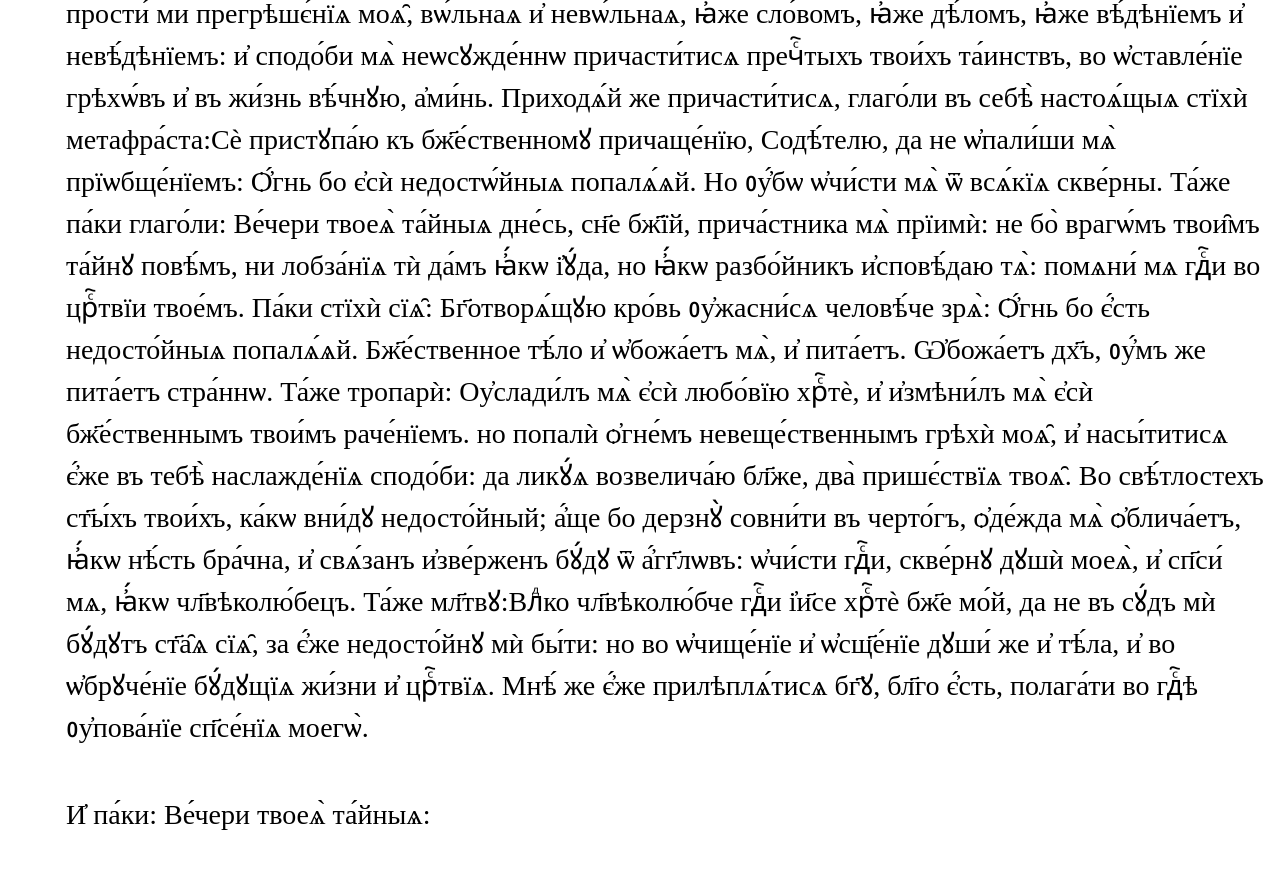
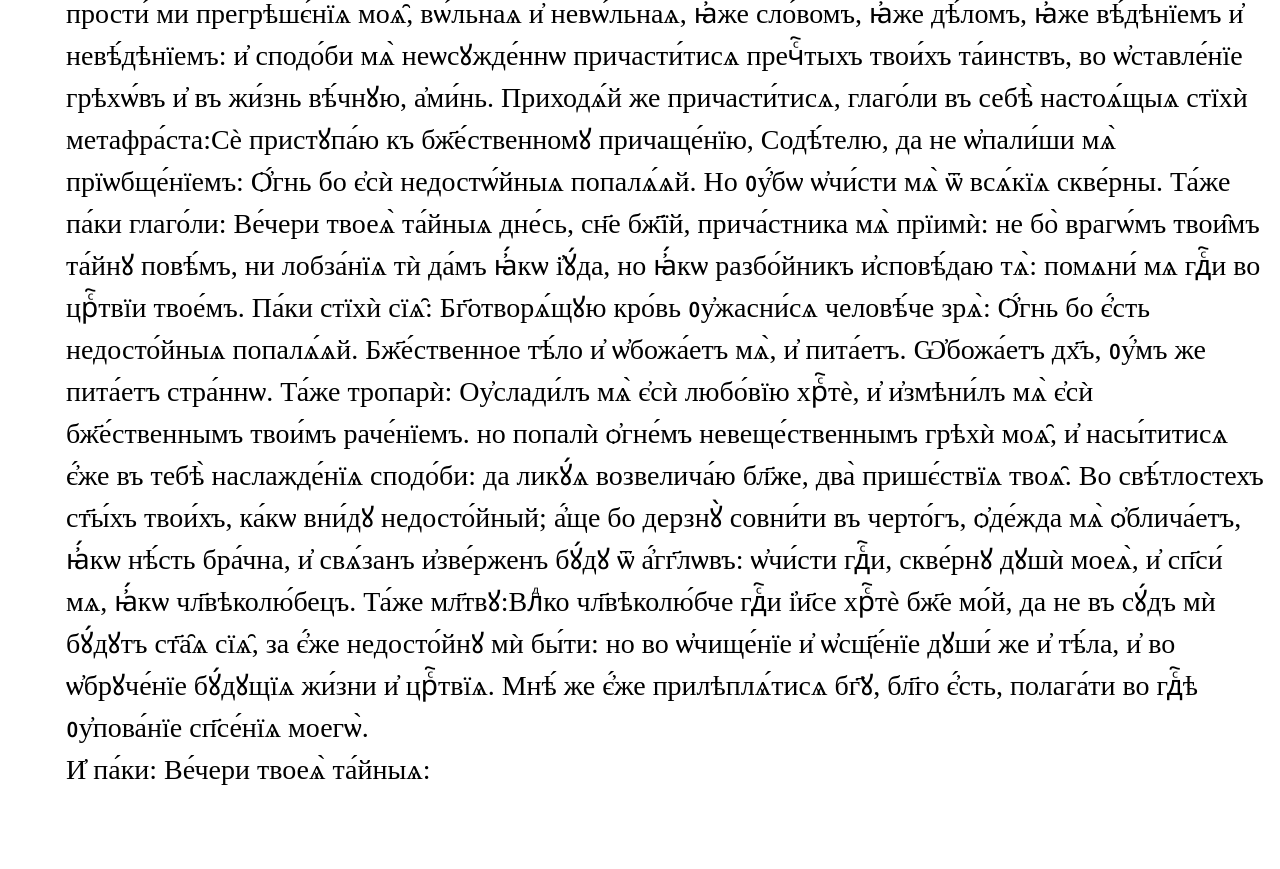
Before and after one commit to markjville/markjville.github.io, a Jekyll site: the page docs/последование-ко-причастию.html, which Jekyll copies as it is, in a window 1280 px wide and 900 px high, scrolled down 12420 px. Shown: the top 869 px of the window. Built offline with Jekyll 4.4.1, drawn with Linux system fonts in a browser that asks for light colours; some web fonts are replaced; comment, search, counter and statistics services are not loaded.

Commit message:
Update последование-ко-причастию.html

```diff
--- a/docs/последование-ко-причастию.html
+++ b/docs/последование-ко-причастию.html
@@ -620,11 +620,6 @@ p::first-letter {
 Мнѣ́ же є҆́же прилѣплѧ́тисѧ бг҃ꙋ, бл҃го є҆́сть, полага́ти во гдⷭ҇ѣ
 ᲂу҆пова́нїе сп҃се́нїѧ моегѡ̀.
 
-    <div class="w3-container w3-theme-l1">
-      <h6 class="w3-text-white"; style="text-align: center";>With blessing of Bishop Nicholas of Manhattan</h6>
-    </div>
-  </footer>
-
 <!-- END MAIN -->
 </div>
 
```
